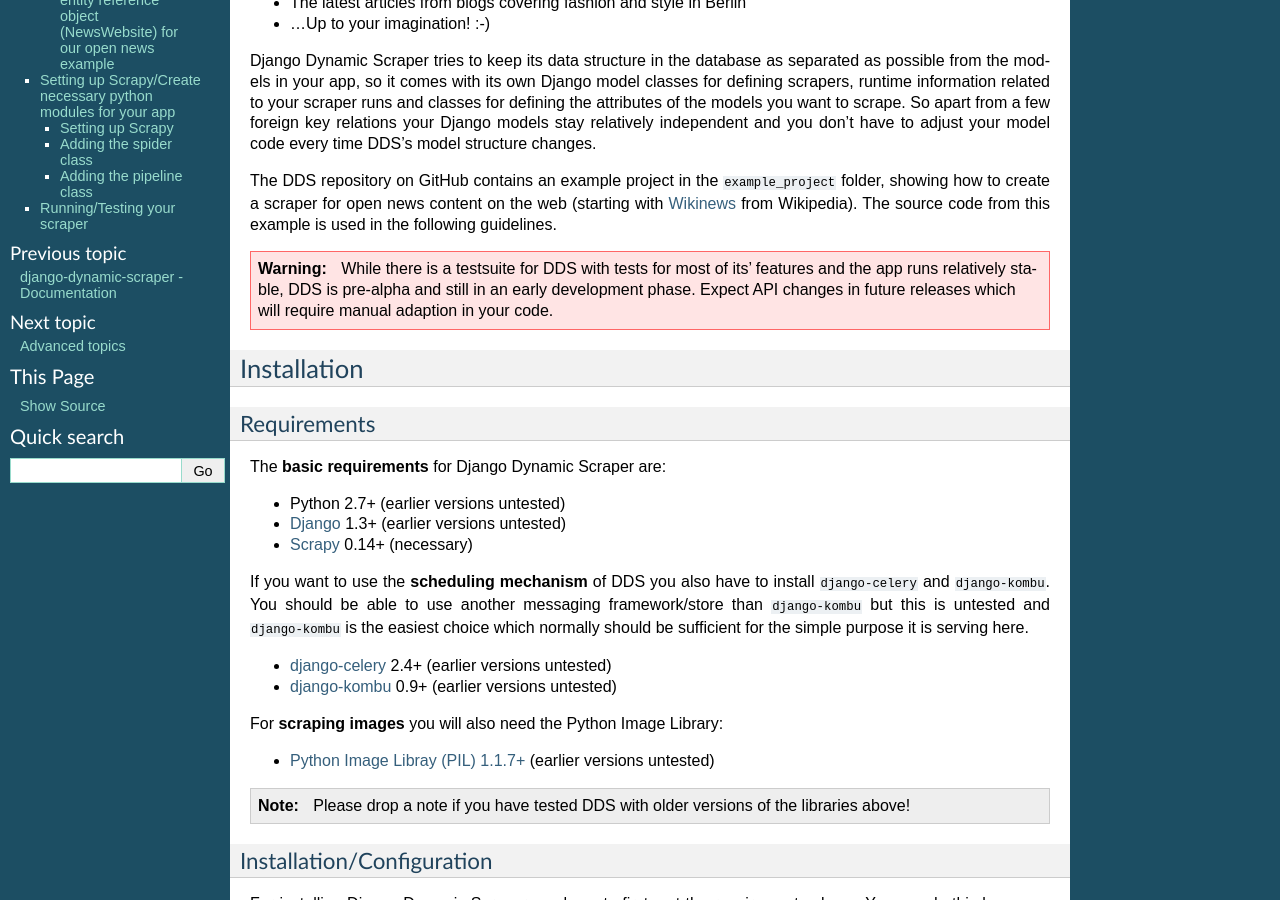
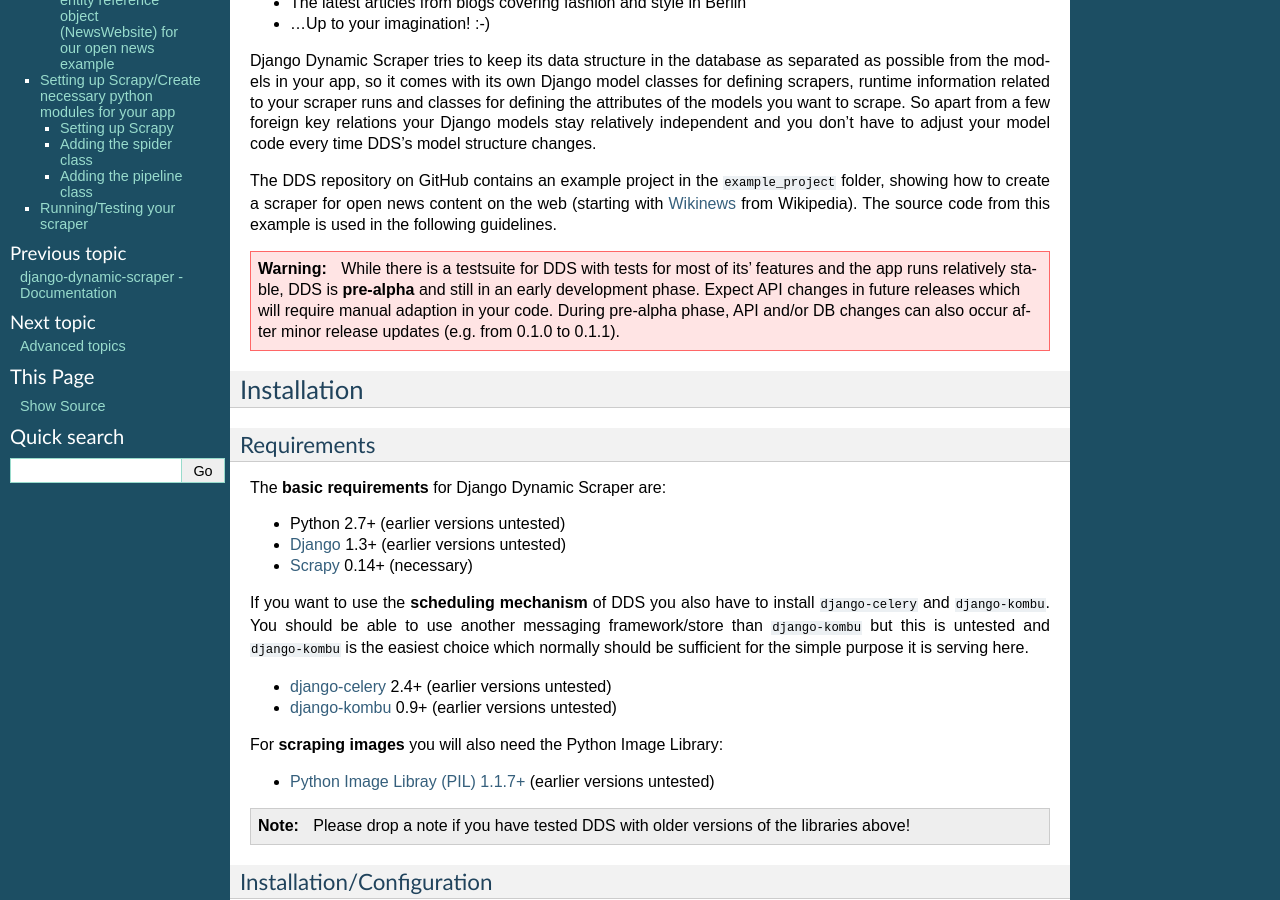
Before and after one commit to xmas7/django-dynamic-scraper, a Sphinx documentation site: the page built from docs/getting_started.rst, in a window 1280 px wide and 900 px high, scrolled down 354 px. Built offline with Sphinx 7.4.7, drawn with Linux system fonts in a browser that asks for light colours.

Commit message:
Minor docs changes

```diff
--- a/docs/getting_started.rst
+++ b/docs/getting_started.rst
@@ -33,8 +33,9 @@
 
 .. warning::
 	While there is a testsuite for DDS with tests for most of its' features and the app runs relatively stable,
-	DDS is pre-alpha and still in an early development phase. Expect API changes in future releases which will
-	require manual adaption in your code.
+	DDS is **pre-alpha** and still in an early development phase. Expect API changes in future releases
+	which will require manual adaption in your code. During pre-alpha phase, API and/or DB changes can also
+	occur after minor release updates (e.g. from 0.1.0 to 0.1.1).
 
 
 .. _Scrapy: http://www.scrapy.org
```
